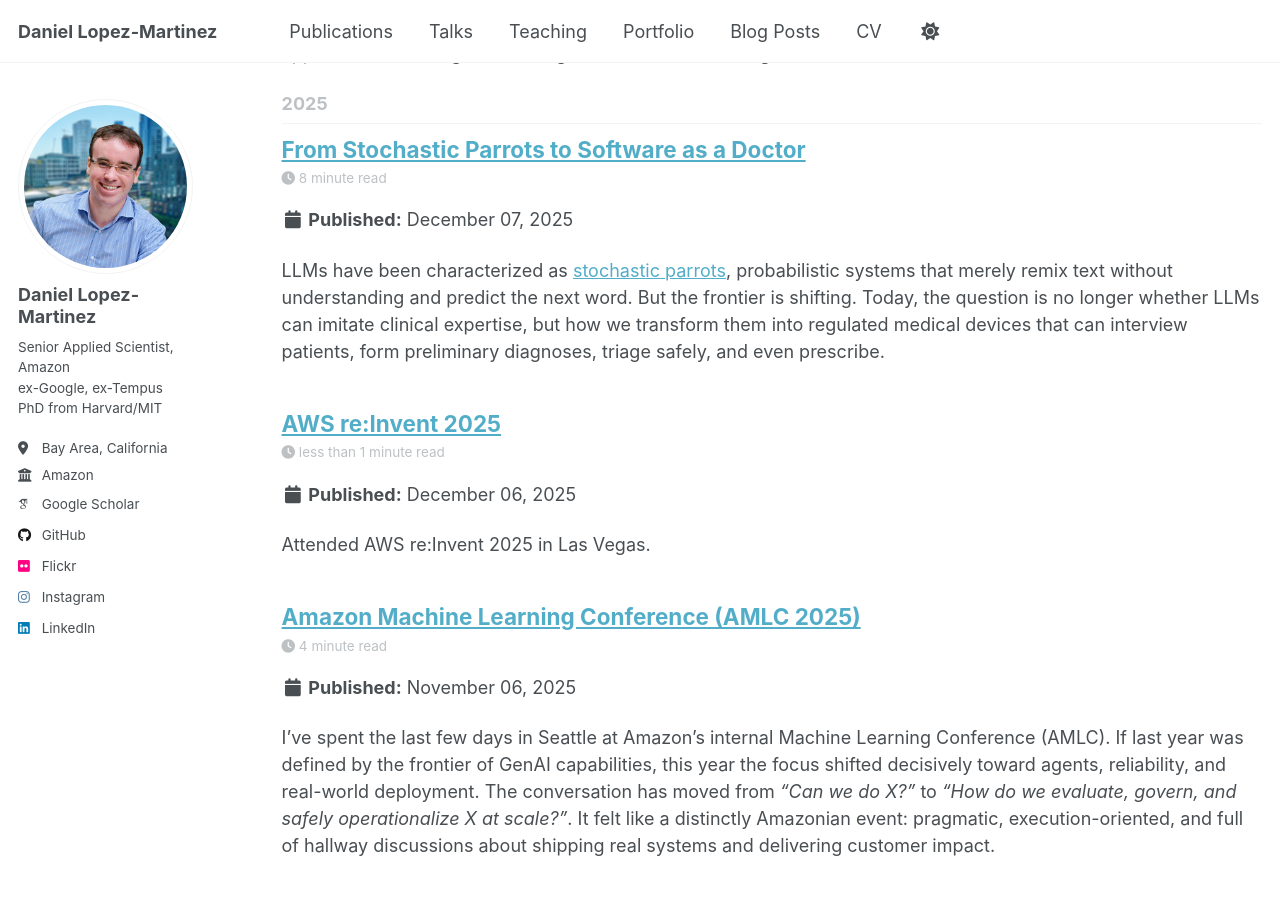
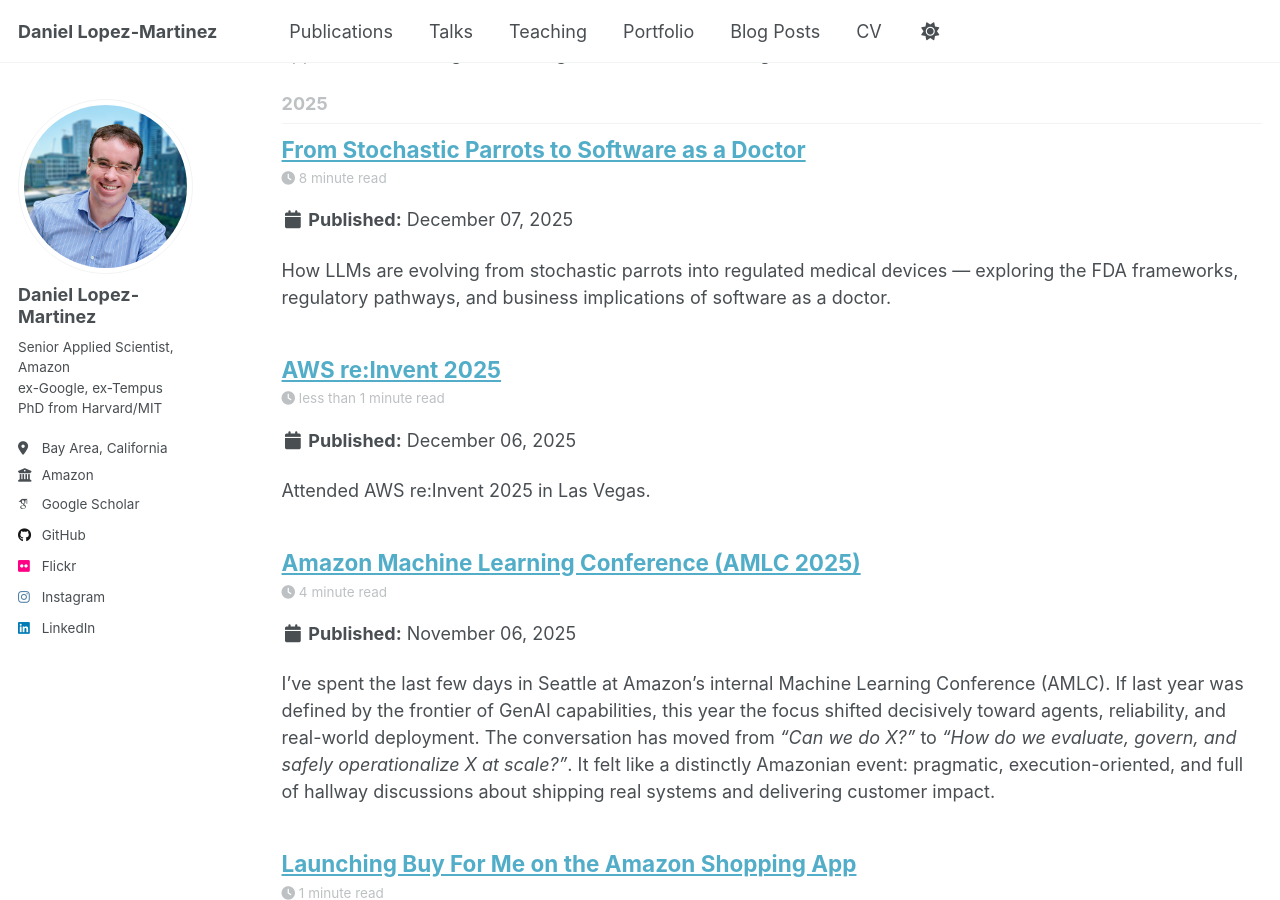
Before and after one commit to daniel-lopezmartinez/daniel-lopezmartinez.github.io, a Jekyll site: the page built from _pages/year-archive.html, in a window 1280 px wide and 900 px high, scrolled down 785 px. Built offline with Jekyll 4.4.1, drawn with Linux system fonts in a browser that asks for light colours; some web fonts are replaced; a script that is not in the unit is left out.

Commit message:
added description field

```diff
--- a/_posts/2025-12-07-llms-as-a-device.md
+++ b/_posts/2025-12-07-llms-as-a-device.md
@@ -2,6 +2,7 @@
 title: 'From Stochastic Parrots to Software as a Doctor'
 date: 2025-12-07
 permalink: /posts/2025/12/2025-12-07-llms-as-a-device
+description: "How LLMs are evolving from stochastic parrots into regulated medical devices — exploring the FDA frameworks, regulatory pathways, and business implications of software as a doctor."
 tags:
   - science
 ---
```
